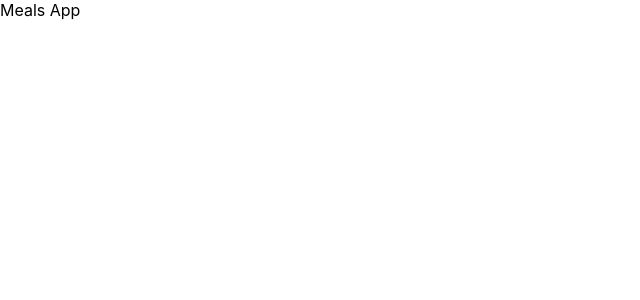
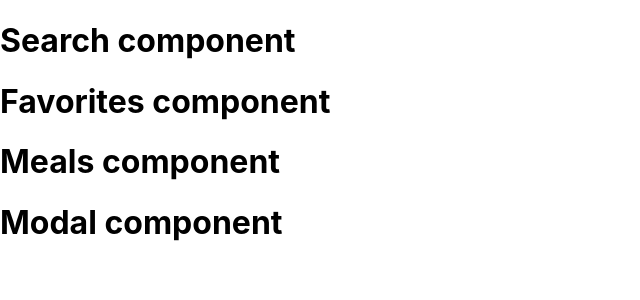
Before and after one commit to dmitrydadaka/mealsApplication, a React (Create React App) app: page / in a window 1280 px wide. Shown: the top 300 px of the page, without its empty margins (0-640 px from the left). Built offline with nearby package versions, Linux system fonts and the light colour scheme.

Commit message:
feat: structure of components and app context

```diff
--- a/src/App.js
+++ b/src/App.js
@@ -1,9 +1,16 @@
 import './App.css';
+import Favorites from './components/Favorites';
+import Modal from './components/Modal';
+import Search from './components/Search';
+import Meals from './components/Meals';
 
 function App() {
   return (
     <main>
-      Meals App
+      <Search />
+      <Favorites />
+      <Meals />
+      <Modal />
     </main>
   );
 }
--- /dev/null
+++ b/src/components/Favorites.jsx
@@ -0,0 +1,7 @@
+const Favorites = () => {
+    return (
+        <h1>Favorites component</h1>
+    )
+}
+
+export default Favorites;
--- /dev/null
+++ b/src/components/Meals.jsx
@@ -0,0 +1,14 @@
+/* import { useContext } from 'react';
+import { AppContext } from '../context'; */
+import { useGlobalContext } from '../context';
+
+const Meals = () => {
+    //const context = useContext(AppContext);
+    const context = useGlobalContext();
+    console.log(context);
+    return (
+        <h1>Meals component</h1>
+    )
+}
+
+export default Meals;
--- /dev/null
+++ b/src/components/Modal.jsx
@@ -0,0 +1,7 @@
+const Modal = () => {
+    return (
+        <h1>Modal component</h1>
+    )
+}
+
+export default Modal;
--- /dev/null
+++ b/src/components/Search.jsx
@@ -0,0 +1,7 @@
+const Search = () => {
+    return (
+        <h1>Search component</h1>
+    )
+}
+
+export default Search;
--- /dev/null
+++ b/src/context.jsx
@@ -0,0 +1,15 @@
+import React, { useContext } from 'react';
+
+const AppContext = React.createContext();
+
+const AppProvider = ({ children }) => {
+    return <AppContext.Provider value={{name: 'john', role: 'student'}}>
+        {children}
+    </AppContext.Provider>
+}
+
+export const useGlobalContext = () => {
+    return useContext(AppContext);
+}
+
+export { AppContext, AppProvider };
--- a/src/index.js
+++ b/src/index.js
@@ -3,11 +3,14 @@ import ReactDOM from 'react-dom/client';
 import './index.css';
 import App from './App';
 import reportWebVitals from './reportWebVitals';
+import { AppProvider } from './context';
 
 const root = ReactDOM.createRoot(document.getElementById('root'));
 root.render(
   <React.StrictMode>
+    <AppProvider>
     <App />
+    </AppProvider>
   </React.StrictMode>
 );
 
```
Also changed, not shown: 1 other file (tests, documents, lock files or other folders).
